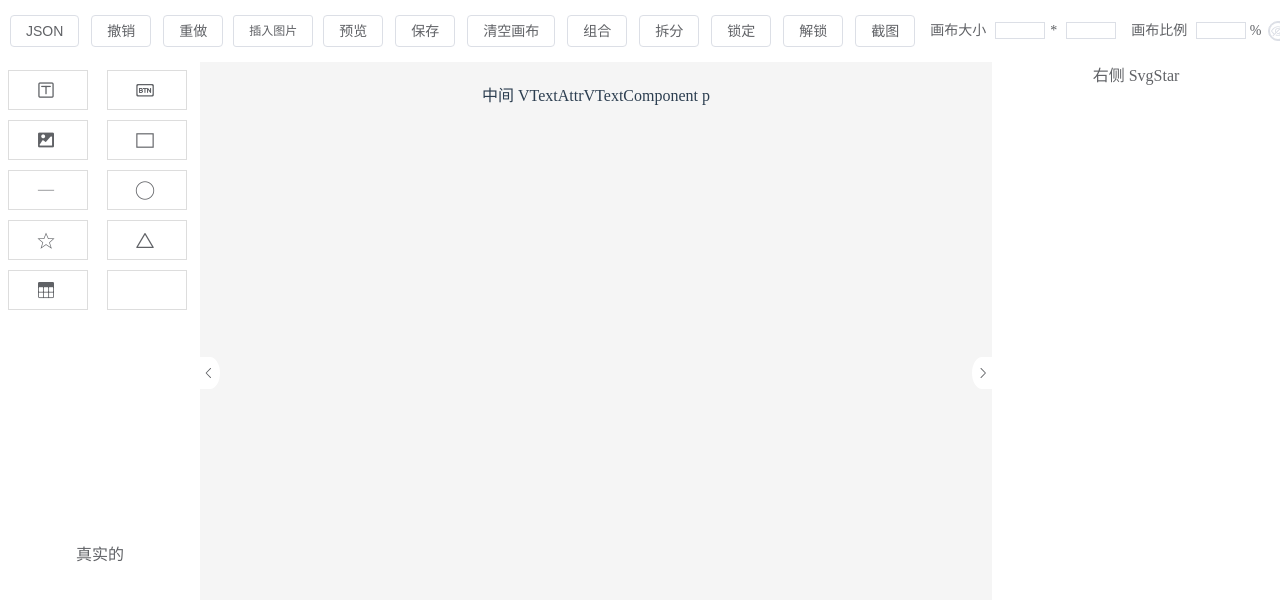
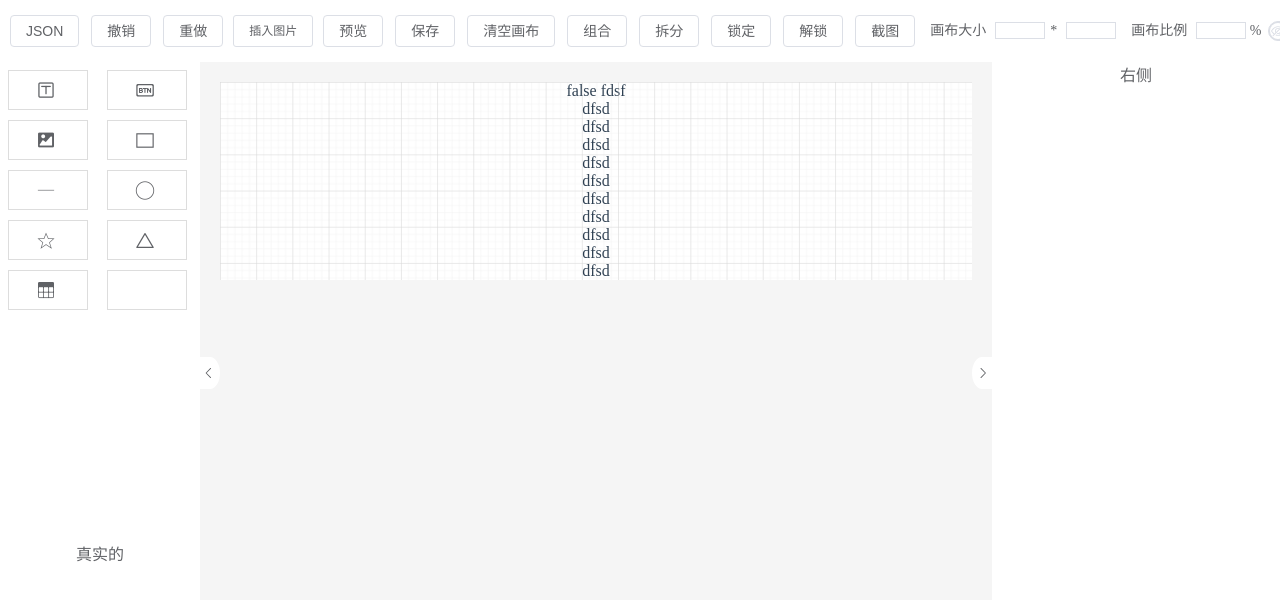
Before and after one commit to LoveWei0/low-code, a Vue app: page /#/ in a window 1280 px wide. Shown: the top 600 px of the page. Built offline with nearby package versions, Linux system fonts and the light colour scheme.

Commit message:
feat(Grid): add

```diff
--- a/src/components.d.ts
+++ b/src/components.d.ts
@@ -9,10 +9,12 @@ declare module 'vue' {
   export interface GlobalComponents {
     AceEditor: typeof import('./components/Editor/AceEditor.vue')['default']
     ComponentList: typeof import('./components/ComponentList.vue')['default']
+    Editor: typeof import('./components/Editor/index.vue')['default']
     ElButton: typeof import('element-plus/es')['ElButton']
     ElCollapseItem: typeof import('element-plus/es')['ElCollapseItem']
     ElForm: typeof import('element-plus/es')['ElForm']
     ElSwitch: typeof import('element-plus/es')['ElSwitch']
+    Grid: typeof import('./components/Editor/Grid.vue')['default']
     Preview: typeof import('./components/Editor/Preview.vue')['default']
     RealTimeComponentList: typeof import('./components/RealTimeComponentList.vue')['default']
     RouterLink: typeof import('vue-router')['RouterLink']
--- /dev/null
+++ b/src/components/Editor/Grid.vue
@@ -0,0 +1,69 @@
+<!--
+* new page 网格
+* @author:loveWei0
+* @since:2023-12-13
+* Grid.vue
+-->
+<template>
+  <svg
+    class="grid"
+    width="100%"
+    height="100%"
+    xmlns="http://www.w3.org/2000/svg"
+  >
+    <defs>
+      <pattern
+        id="smallGrid"
+        width="7.236328125"
+        height="7.236328125"
+        patternUnits="userSpaceOnUse"
+      >
+        <path
+          d="M 7.236328125 0 L 0 0 0 7.236228125"
+          fill="none"
+          :stroke="
+            isDarkMode ? 'rgba(207, 207, 207, 0.5)' : 'rgba(207, 207, 207, 0.3)'
+          "
+          stroke-width="1"
+        ></path>
+      </pattern>
+      <pattern
+        id="grid"
+        width="36.181640625"
+        height="36.181640625"
+        patternUnits="userSpaceOnUse"
+      >
+        <rect
+          width="36.181640625"
+          height="36.181640625"
+          fill="url(#smallGrid)"
+        ></rect>
+        <path
+          d="M 36.181640625 0 L 0 0 0 36.181640625"
+          fill="none"
+          :stroke="
+            isDarkMode ? 'rgba(186, 186, 186)' : 'rgba(186, 186, 186, 0.5)'
+          "
+          stroke-width="1"
+        ></path>
+      </pattern>
+    </defs>
+    <rect width="100%" height="100%" fill="url(#grid)"></rect>
+  </svg>
+</template>
+
+<script setup>
+defineProps({
+  isDarkMode: {
+    type: Boolean
+  }
+})
+</script>
+
+<style scoped lang="scss">
+.grid {
+  position: absolute;
+  top: 0;
+  left: 0;
+}
+</style>
--- /dev/null
+++ b/src/components/Editor/index.vue
@@ -0,0 +1,39 @@
+<!--
+* new page
+* @author:loveWei0
+* @since:2023-12-13
+* index.vue
+-->
+<template>
+  <div id="editor" class="editor">
+    <Grid :is-dark-mode="isDarkMode" />{{ isDarkMode }}
+    fdsf
+    <p>dfsd</p>
+    <p>dfsd</p>
+    <p>dfsd</p>
+    <p>dfsd</p>
+    <p>dfsd</p>
+    <p>dfsd</p>
+    <p>dfsd</p>
+    <p>dfsd</p>
+    <p>dfsd</p>
+    <p>dfsd</p>
+  </div>
+</template>
+
+<script setup>
+import Grid from './Grid.vue'
+import { useStore } from '@/store/index.js'
+import { storeToRefs } from 'pinia'
+const store = useStore()
+const { isDarkMode } = storeToRefs(store)
+console.log(isDarkMode)
+</script>
+
+<style scoped lang="scss">
+.editor {
+  position: relative;
+  background-color: #fff;
+  margin: auto;
+}
+</style>
--- a/src/components/Toolbar.vue
+++ b/src/components/Toolbar.vue
@@ -6,7 +6,7 @@
 -->
 <template>
   <div class="toolbar">
-    <el-button>JSON</el-button>
+    <el-button @click="handleAceEditorChange">JSON</el-button>
     <el-button>撤销</el-button>
     <el-button>重做</el-button>
     <label for="input" class="insert">
@@ -57,6 +57,11 @@ const switchValue = ref(false)
 const isShowPreview = ref(false)
 const isScreenshot = ref(false)
 const isShowAceEditor = ref(false)
+
+// JSON事件
+const handleAceEditorChange = () => {
+  isShowAceEditor.value = !isShowAceEditor.value
+}
 </script>
 
 <style scoped lang="scss">
--- a/src/pages/Home/index.vue
+++ b/src/pages/Home/index.vue
@@ -22,16 +22,12 @@
       <!-- 中间画布 -->
       <section class="center">
         <div class="content">
-          中间
-          <VTextAttr />
-          <VTextComponent />
-          p
+          <Editor />
         </div>
       </section>
       <!-- 右侧属性列表 -->
       <section :class="rightList ? 'right active' : 'right inactive'">
         右侧
-        <SvgStar />
       </section>
       <el-button
         title="show-list-btn"
@@ -49,6 +45,8 @@ import { ref } from 'vue'
 import Toolbar from '@/components/Toolbar.vue'
 import ComponentList from '@/components/ComponentList.vue'
 import RealTimeComponentList from '@/components/RealTimeComponentList.vue'
+// component -> Editor
+import Editor from '@/components/Editor/index.vue'
 // store
 import { useStore } from '@/store/index.js'
 // pinia
--- a/src/store/index.js
+++ b/src/store/index.js
@@ -7,6 +7,7 @@ export const useStore = defineStore('useStore', {
     componentData: [],
     curComponent: null,
     curComponentIndex: null,
+    isDarkMode: false,
   }),
   actions: {
     isShowRightList() {
```
